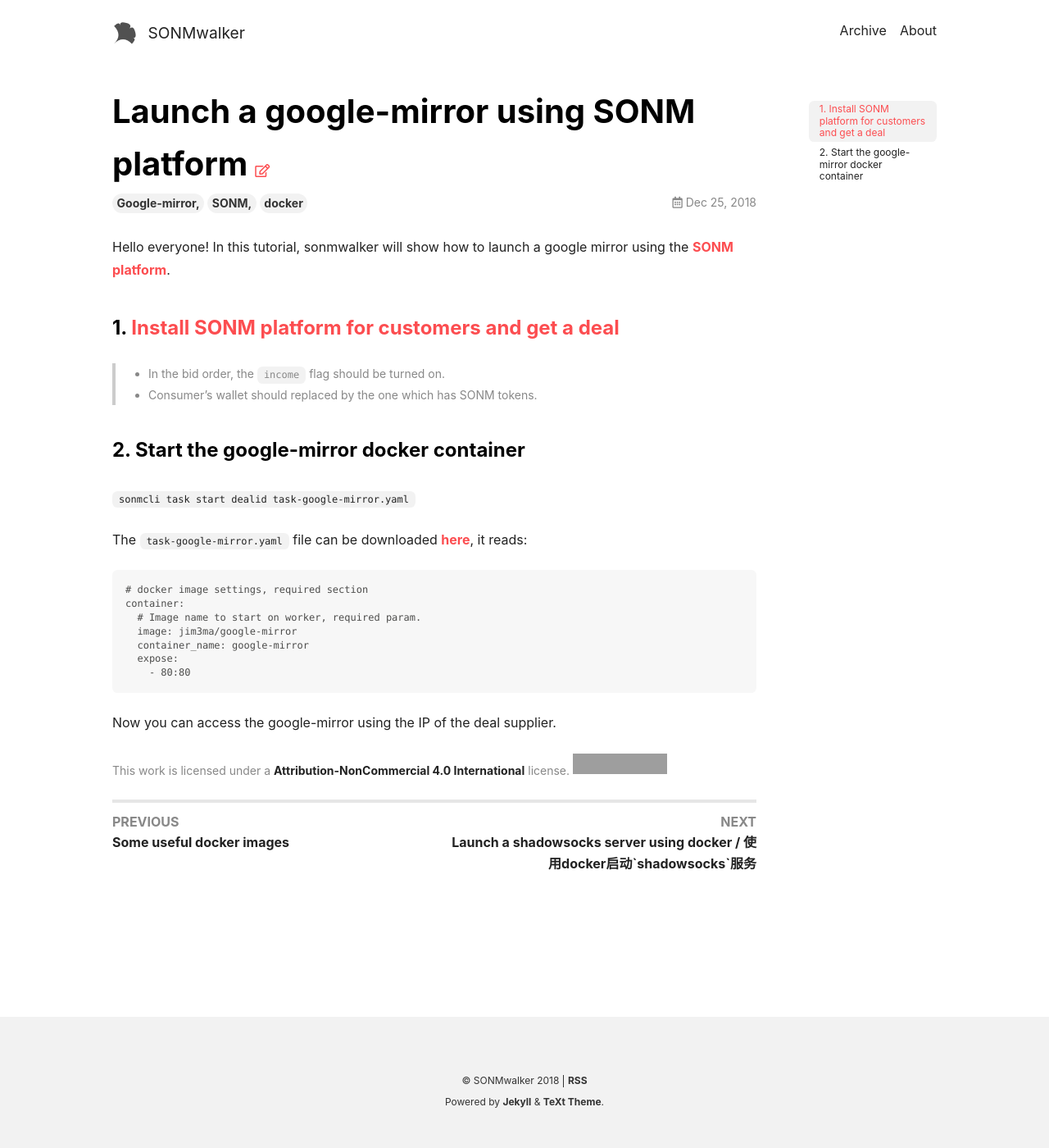
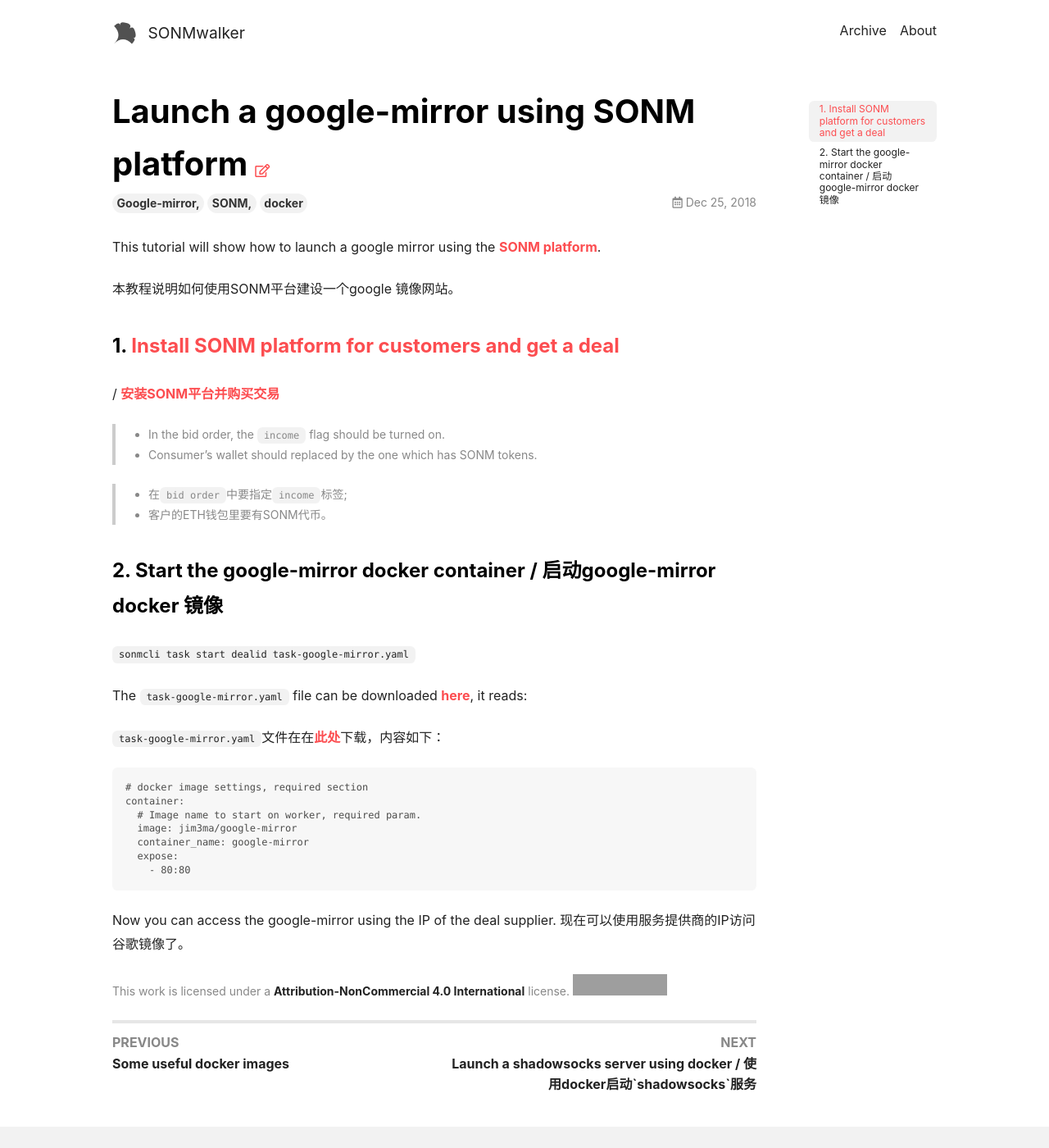
Before and after one commit to sonmwalker/sonmwalker.github.io, a Jekyll site: the page built from _posts/2018-12-25-launch-google-mirror-sonm.md, in a window 1280 px wide and 1400 px high. Shown: the whole window at 82% size. Built offline with Jekyll 4.4.1, drawn with Linux system fonts in a browser that asks for light colours; nearby versions of some CDN libraries; grey boxes are pictures that could not be loaded.

Commit message:
Update 2018-12-25-launch-google-mirror-sonm.md

````diff
--- a/_posts/2018-12-25-launch-google-mirror-sonm.md
+++ b/_posts/2018-12-25-launch-google-mirror-sonm.md
@@ -5,21 +5,29 @@ key: 20181225
 tags: Google-mirror, SONM, docker
 ---
 
-Hello everyone! In this tutorial, sonmwalker will show how to launch a google mirror using the [SONM platform](https://docs.sonm.com/){:target=_blank}.
+This tutorial  will show how to launch a google mirror using the [SONM platform](https://docs.sonm.com/){:target=_blank}.
 
+本教程说明如何使用SONM平台建设一个google 镜像网站。
 <!--more-->
 
 ### 1. [Install SONM platform for customers and get a deal](https://sonmwalker.github.io/2018/12/12/sonm-intro.html){:target=_blank}
+/ [安装SONM平台并购买交易](https://sonmwalker.github.io/2018/12/12/sonm-intro.html){:target=_blank}
 
 >
 - In the bid order, the `income` flag should be turned on.
 - Consumer’s wallet should replaced by the one which has SONM tokens.
 
-### 2. Start the google-mirror docker container
+>
+- 在`bid order`中要指定`income`标签;
+- 客户的ETH钱包里要有SONM代币。
+
+### 2. Start the google-mirror docker container / 启动google-mirror docker 镜像
 
 `sonmcli task start dealid  task-google-mirror.yaml`
 
 The `task-google-mirror.yaml` file can be downloaded [here](https://github.com/sonmwalker/ss/blob/master/sonm/task-google-mirror.yaml){:target=_blank}, it reads:
+
+`task-google-mirror.yaml`文件在在[此处](https://github.com/sonmwalker/ss/blob/master/sonm/task-google-mirror.yaml){:target=_blank}下载，内容如下：
 
 ```
 # docker image settings, required section
@@ -31,4 +39,7 @@ container:
     - 80:80
 ```
 
+
+
 Now you can access the google-mirror using the IP of the deal supplier.
+现在可以使用服务提供商的IP访问谷歌镜像了。
````
